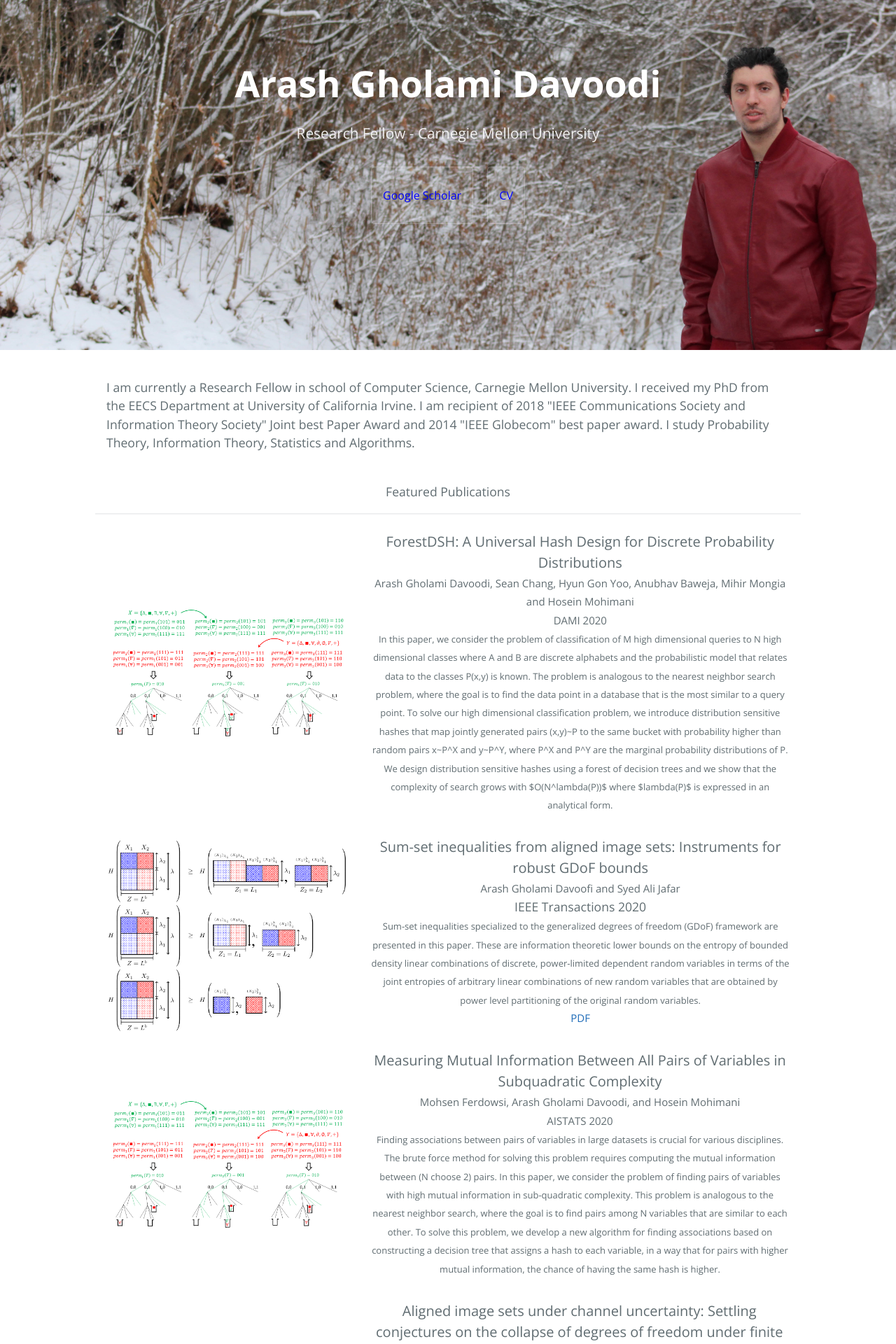
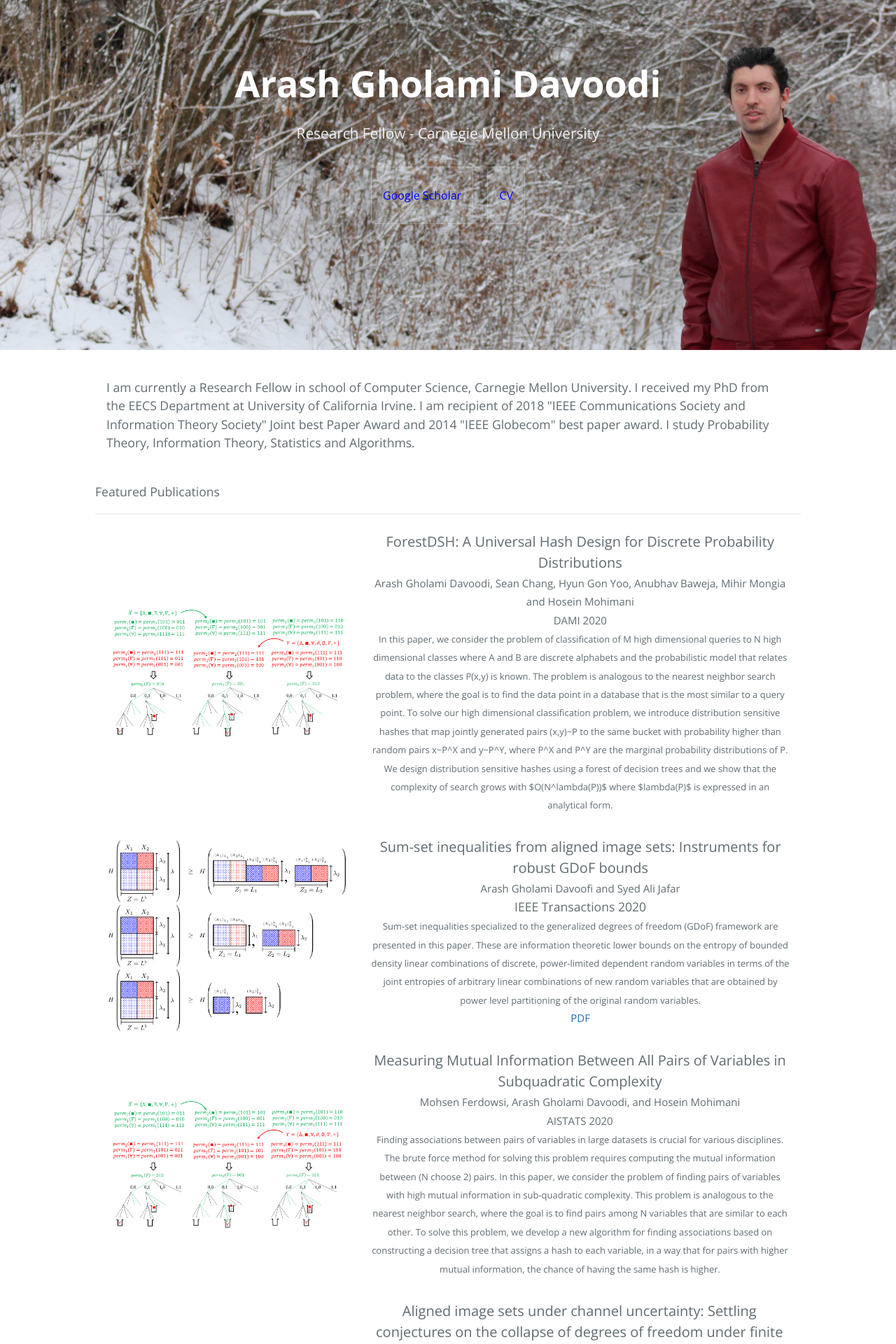
Before and after one commit to arashgholami/arashgholami.github.io, a Jekyll site: the page built from index.md, in a window 1280 px wide. Shown: the top 1920 px of the page at 70% size. Built offline with Jekyll 4.4.1, drawn with Linux system fonts in a browser that asks for light colours.

Commit message:
Update index.md

```diff
--- a/index.md
+++ b/index.md
@@ -15,7 +15,7 @@ layout: default
 
 
 
-<p align="center">Featured Publications</p>
+Featured Publications
 * * *
 
 
```
